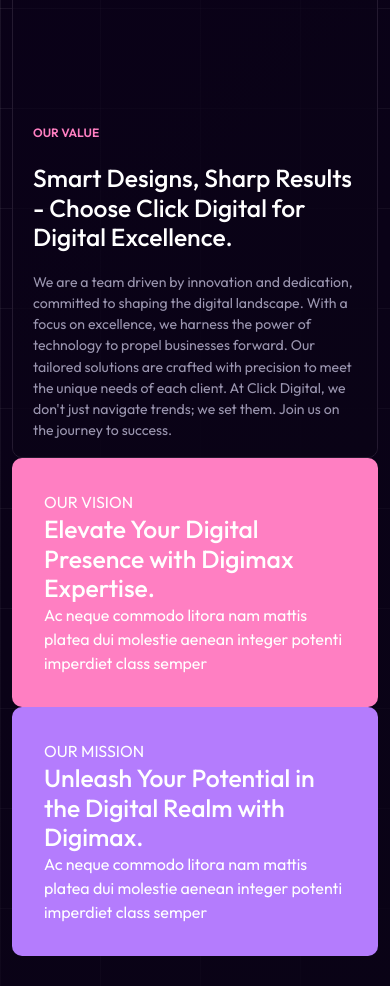
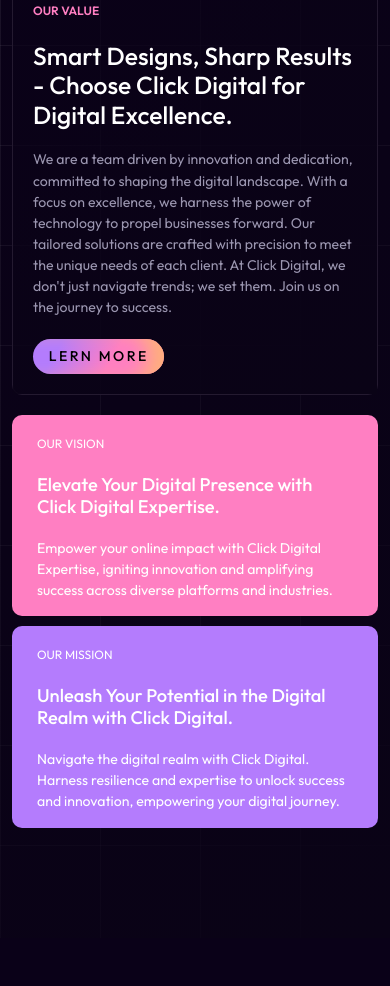
Before and after one commit to RajKoladiya22/ClickDigital, a plain HTML site: page index.html in a window 390 px wide. Shown: the part 2742-3728 px from the top of the page. After the commit the page ends 3680 px from the top, so only its background shows below. Drawn offline with nearby package versions, Linux system fonts and the light colour scheme; files whose address does not match are found by name.

Commit message:
vision-mission

```diff
--- a/assets/css/media.css
+++ b/assets/css/media.css
@@ -1,9 +1,15 @@
 @media(min-width:1400px) {
-
+    .xxl-wrap{
+        flex-wrap: wrap !important;
+    }
 
 }
 
 @media(max-width:1399px){
+    .lg-flex-wrap{
+        display: flex !important;
+        flex-wrap: wrap !important;
+    }
     .header-logo{
         width: 165px;
     }
@@ -14,9 +20,22 @@
 .header-logo{
     width: 165px;
 }
+.WeAre{
+        .WeAre-Box{
+            .section-header{
+                padding: 25px 16px 25px 50px !important;
+            }
+        }
+    }
+}
+.OurValue .OurValue-box .OurValue-box-right .vm-box {
+    padding: 15px 25px !important;
 }
 
 @media(max-width:991px) {
+    .md-no-wrap{
+        flex-wrap: nowrap !important;
+    }
     .header-logo{
         width: 165px;
     }
@@ -26,14 +45,26 @@
     .WeAre{
         .WeAre-Box{
             .section-header{
-                padding: 50px 16px 50px 20px ;
+                padding: 50px 0 50px 0 !important;
             }
+        }
+    }
+    .OurValue-box-right{
+        padding-top: 20px !important;
+        .vm-box{
+            margin: 0px !important ;
+        }
+        .vision-box{
+            margin-right: 5px !important;
+            box-sizing: border-box;
         }
     }
 }
 
 @media(max-width:767px) {
-
+    .sm-wrap{
+        flex-wrap: wrap !important;
+    }
     .header-logo{
         width: 165px;
     }
@@ -43,8 +74,18 @@
     .WeAre{
         .WeAre-Box{
             .section-header{
-                padding: 50px 16px 50px 20px ;
+                padding: 50px 0 50px 0 !important;
             }
+        }
+    }
+    .OurValue-box-right{
+        padding-top: 20px !important;
+        .vm-box{
+            margin-left: 0 !important ;
+            margin-top: 10px !important;
+        }
+        .vision-box{
+            margin: 0 !important;
         }
     }
 }
@@ -110,8 +151,19 @@
     .WeAre{
         .WeAre-Box{
             .section-header{
-                padding: 50px 16px 50px 20px ;
+                padding: 50px 0 50px 0 !important;
             }
+        }
+    }
+    .OurValue-box-right{
+        padding-top: 20px !important;
+
+        .vm-box{
+            margin-left: 0 !important ;
+            margin-top: 10px !important;
+        }
+        .vision-box{
+            margin: 0 !important;
         }
     }
 
--- a/assets/css/style.scss
+++ b/assets/css/style.scss
@@ -398,7 +398,9 @@
             border-radius: 10px;
             border: 1px solid $border-color;
             position: relative;
-            overflow: hidden;
+            // overflow: scroll;
+            align-items: flex-end;
+            display: flex;
 
             &::before {
                 content: '';
@@ -412,7 +414,7 @@
             .section-header {
                 position: relative;
                 z-index: 1;
-                padding:  200px 20px 20px 20px;
+                padding:  0 20px 20px 20px;
                 h2 {
                     padding: 20px 0;
                 }
@@ -437,9 +439,21 @@
             .vm-box{
                 border-radius: 10px;
                 padding: 32px;
+                margin-left: 35px;
+                span{
+                    font-size: calc(12px + (14 - 12) * ((100vw - 320px) / (1920 - 320)));
+                }
+                h2{
+                    font-size: calc(18px + (25 - 18) * ((100vw - 320px) / (1920 - 320)));
+                    padding: 20px 0;
+                }
+                p{
+                    font-size: calc(14px + (16 - 14) * ((100vw - 320px) / (1920 - 320)));
+                }
             }
             .vision-box{
                 background-color: $primary-color;
+                margin-bottom: 10px;
             }
             .mission-box{
                 background-color: $purple-color;
--- a/index.html
+++ b/index.html
@@ -192,8 +192,8 @@
     <section class="OurValue py-110">
         <div class="container">
             <div class="row">
-                <div class="col-xxl-12 OurValue-box d-flex flex-wrap">
-                    <div class="col-xxl-8 OurValue-box-left">
+                <div class="col-xxl-12 OurValue-box d-flex flex-wrap d-lg-flex">
+                    <div class="col-xxl-8 col-lg-8 OurValue-box-left justify-content-end d-flex">
                         <div class="section-header">
                             <span>OUR VALUE</span>
                             <h2>Smart Designs, Sharp Results - Choose Click Digital for Digital Excellence.</h2>
@@ -207,16 +207,16 @@
                             </button>
                         </div>
                     </div>
-                    <div class="col-xxl-4 OurValue-box-right">
-                        <div class="vm-box vision-box">
+                    <div class="col-xxl-4 col-lg-4 OurValue-box-right d-md-flex md-no-wrap xxl-wrap sm-wrap lg-flex-wrap">
+                        <div class="vm-box vision-box col-md-6 col-lg-12">
                             <span>OUR VISION</span>
-                            <h2>Elevate Your Digital Presence with Digimax Expertise.</h2>
-                            <p>Ac neque commodo litora nam mattis platea dui molestie aenean integer potenti imperdiet class semper</p>
+                            <h2>Elevate Your Digital Presence with Click Digital Expertise.</h2>
+                            <p>Empower your online impact with Click Digital Expertise, igniting innovation and amplifying success across diverse platforms and industries.</p>
                         </div>
-                        <div class="vm-box mission-box">
+                        <div class="vm-box mission-box col-md-6 col-lg-12">
                             <span>OUR MISSION</span>
-                            <h2>Unleash Your Potential in the Digital Realm with Digimax.</h2>
-                            <p>Ac neque commodo litora nam mattis platea dui molestie aenean integer potenti imperdiet class semper</p>
+                            <h2>Unleash Your Potential in the Digital Realm with Click Digital.</h2>
+                            <p>Navigate the digital realm with Click Digital. Harness resilience and expertise to unlock success and innovation, empowering your digital journey.</p>
                         </div>
                     </div>
                 </div>
```
Also changed, not shown: assets/css/style.css, 1 other file.
